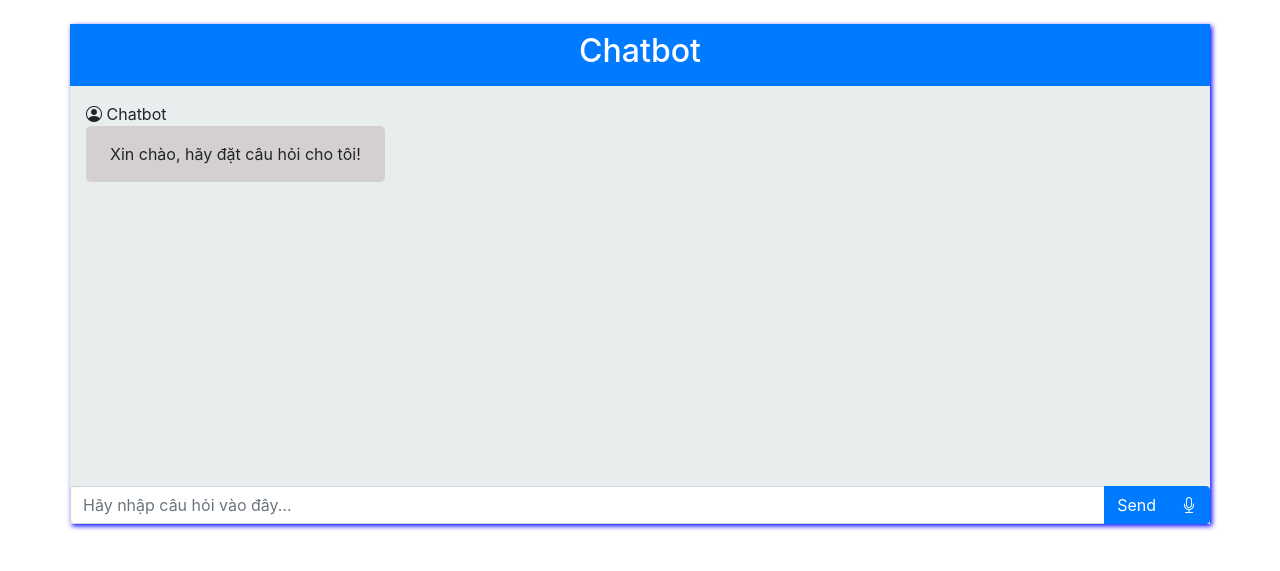
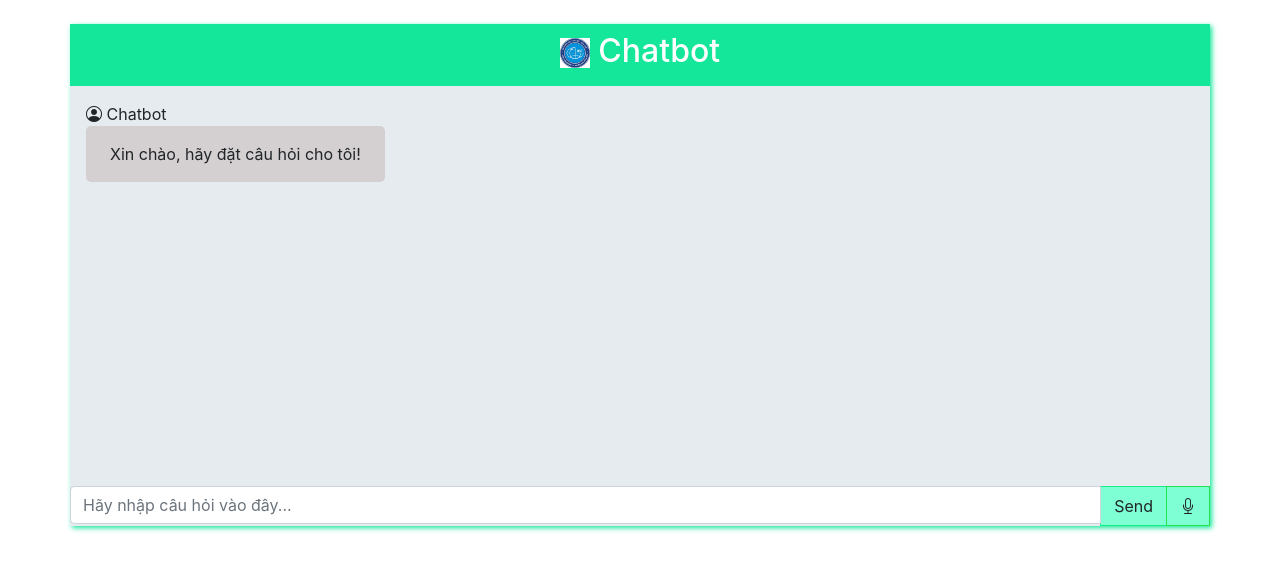
Before and after one commit to quangbac1801/ChatBotNLP-, a Flask app: page / in a window 1280 px wide. Shown: the top 571 px of the page. Run offline with Flask 3, Linux system fonts and the light colour scheme; parts of the project's set-up code (start-up, migrations or seed data) failed here and were passed over; some libraries are stand-ins or nearby versions.

Commit message:
projectNLP

```diff
--- a/templates/index.html
+++ b/templates/index.html
@@ -22,9 +22,9 @@
   </style>
 </head>
 <body>
-  <section class="container mt-4" style="box-shadow: 2px 2px 5px blue; padding: 0; background-color: rgb(232, 237, 237);">
-    <header class="bg-primary text-white p-2 text-center">
-      <h2>Chatbot</h2>
+  <section class="container mt-4" style="box-shadow: 2px 2px 5px #15e79a;; padding: 0; background-color: rgb(229, 235, 238);">
+    <header class="text-white p-2 text-center " style="background-color: #15e79a;;">
+      <h2><img src="static\image\logo humg.jpg" width="30px" height="30px" alt=""> Chatbot</h2>
     </header>
     <main class="boxchat p-3 msg-container">
       <div class="msg">
@@ -39,11 +39,11 @@
     <form class="msg-input">
       <div class="input-group">
         <input type="text" class="textInput form-control" placeholder="Hãy nhập câu hỏi vào đây...">
-        <div class="input-group-append">
-          <button type="submit" class="btn btn-primary">Send</button>
+        <div class="input-group-append" style="background-color: #7FFFD4;border: 1px solid rgb(25, 235, 133);">
+          <button type="submit" class="btn">Send</button>
         </div>
-        <div class="input-group-append">
-          <button type="button" class="micButton btn btn-primary" id="micButton" ><i class="bi bi-mic"></i></button>
+        <div class="input-group-append" style="background-color: #7FFFD4;border: 1px solid rgb(36, 228, 77);" >
+          <button type="button" class="micButton btn " id="micButton" ><i class="bi bi-mic"></i></button>
         </div>
       </div>
     </form>
```
Also changed, not shown: static/image/logo humg.jpg (added).
